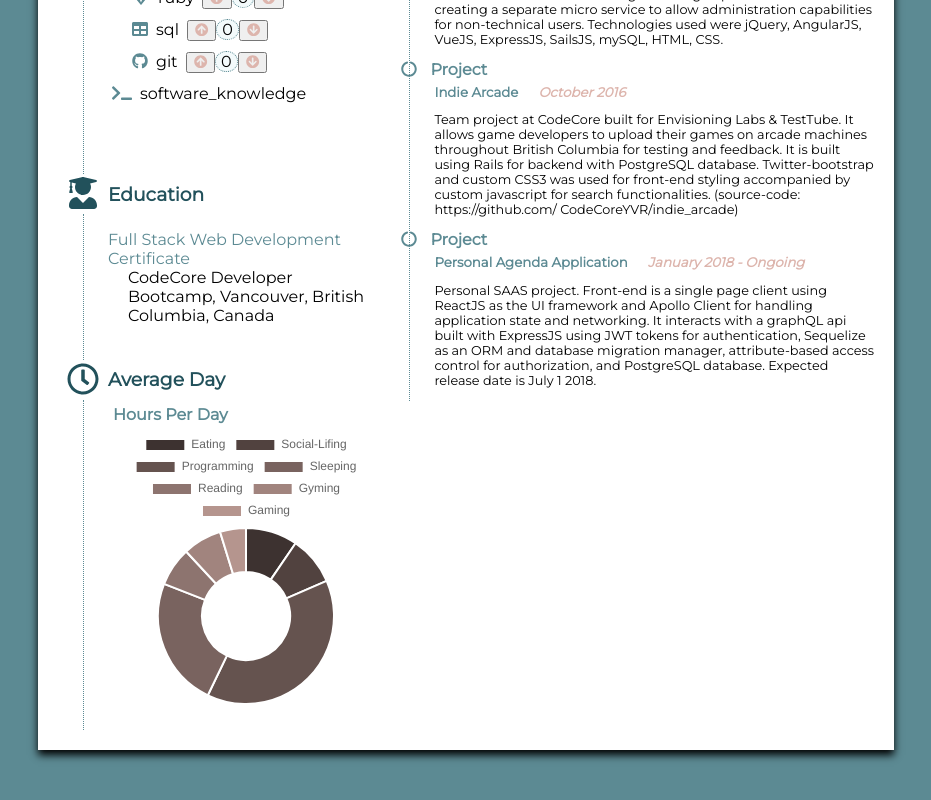
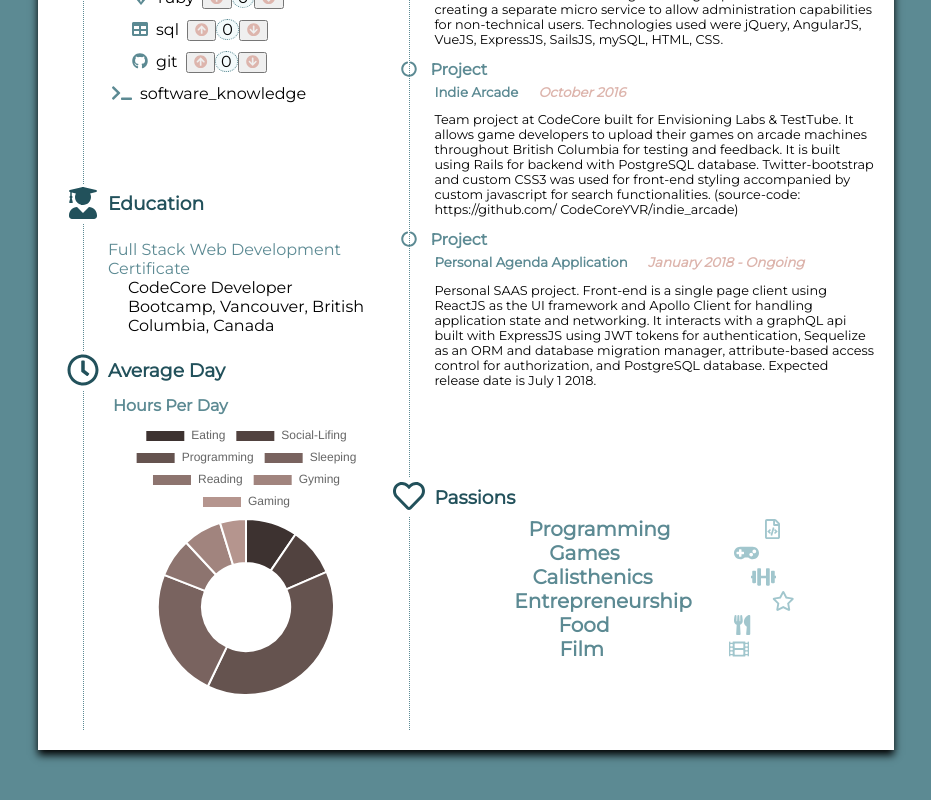
Before and after one commit to QuickStyles/react_resume, a React (Create React App) app: page / in a window 1280 px wide. Shown: the part 366-1166 px from the top of the page, without its empty margins (174-1105 px from the left). Built offline with nearby package versions, Linux system fonts and the light colour scheme.

Commit message:
add Passions section

```diff
--- /dev/null
+++ b/src/components/Passion/index.js
@@ -0,0 +1,20 @@
+import React from 'react';
+
+import './passion.css';
+
+const Passion = ({title, icon, question, answer}) => {
+	return (
+		<div className='passion-container'>
+			<div className='header'>
+				<span className='title'>
+					<h4>{title}</h4>
+				</span>
+				<span className='icon'>
+					<i className={icon}/>
+				</span>
+			</div>
+		</div>
+	);
+}
+
+export default Passion;
--- /dev/null
+++ b/src/components/Passion/passion.css
@@ -0,0 +1,15 @@
+.passion-container .header {
+	font-size: 20px;
+	display: flex;
+	justify-content: space-evenly;
+}
+
+.passion-container .header h4{
+	color: var(--secondary-color);
+	display: inline;
+}
+
+.passion-container .icon {
+	float: right;
+	color: var(--neutral-color);
+}
--- /dev/null
+++ b/src/components/PassionList/index.js
@@ -0,0 +1,63 @@
+import React from 'react';
+import Passion from '../Passion';
+
+import './passion-list';
+
+const passion_list = [
+	{
+		title: 'Programming',
+		icon:'far fa-file-code',
+		question: `Favorite Language?`,
+		answer:'Javascript'
+	},
+	{
+		title: 'Games',
+		icon:'fas fa-gamepad',
+		question:`Favorite Game?`,
+		answer:'BioShock'
+	},
+	{
+		title: 'Calisthenics',
+		icon:'fas fa-dumbbell',
+		question:'Favorite Exercise?',
+		answer:'Pull Up'
+	},
+	{
+		title: 'Entrepreneurship',
+		icon:'far fa-star',
+		question:'Favorite Company?',
+		answer:'SpaceX'
+	},
+	{
+		title: 'Food',
+		icon:'fas fa-utensils',
+		question:'Favorite Food?',
+		answer:'Spicy Salmon Rolls'
+	},
+	{
+		title: 'Film',
+		icon:'fas fa-film',
+		question:'Favorite Movie?',
+		answer:'Superbad'
+	},
+]
+
+const PassionList = () => {
+	return(
+		<div id='passion-list'>
+			{
+				passion_list.map((item, i) => {
+					return <Passion
+						key={i}
+						title={item.title}
+						icon={item.icon}
+						question={item.question}
+						answer={item.answer}
+					/>
+				})
+			}
+		</div>
+	);
+};
+
+export default PassionList;
--- a/src/components/Portfolio/index.js
+++ b/src/components/Portfolio/index.js
@@ -5,6 +5,7 @@ import ContentContainer from '../ContentContainer';
 import Education from '../Education';
 import ExperienceContainer from '../../container/ExperienceContainer';
 import AverageWeek from '../AverageWeek';
+import PassionList from '../PassionList';
 
 import './portfolio.css';
 
@@ -16,6 +17,7 @@ const Portfolio = ({match}) => {
 			{ContentContainer(Education)({title:'Education', logo:'fas fa-user-graduate', grid_area: 'left-side-row-2'})}
 			{ContentContainer(ExperienceContainer)({title:'Experiences', logo: 'fas fa-burn', grid_area: 'right-side-row-1'})}
 			{ContentContainer(AverageWeek)({title:'Average Day', logo:'far fa-clock', grid_area:'left-side-row-3'})}
+			{ContentContainer(PassionList)({title:'Passions', logo:'far fa-heart', grid_area:'right-side-row-2'})}
 		</div>
 	)
 }
--- a/src/components/Portfolio/portfolio.css
+++ b/src/components/Portfolio/portfolio.css
@@ -2,7 +2,7 @@
 	display: grid;
 	grid-template-columns: 40% 60%;
 	/* grid-template-rows: 100px 1fr 0.5fr 1fr; */
-	grid-template-rows: 100px 30px 1fr 1fr 1fr 1fr 1fr;
+	grid-template-rows: 100px 30px 1fr 2fr 1fr 1fr 1fr 1fr;
 	/* grid-template-areas:
 	"header header"
 	"left-side-row-1 right-side"
@@ -14,6 +14,7 @@
 	"left-side-row-1 right-side-row-1"
 	"left-side-row-1 right-side-row-1"
 	"left-side-row-2 right-side-row-1"
+	"left-side-row-3 right-side-row-1"
 	"left-side-row-3 right-side-row-2"
 	"left-side-row-3 right-side-row-2";
 
```
Also changed, not shown: src/components/PassionList/passion-list.js (added).
